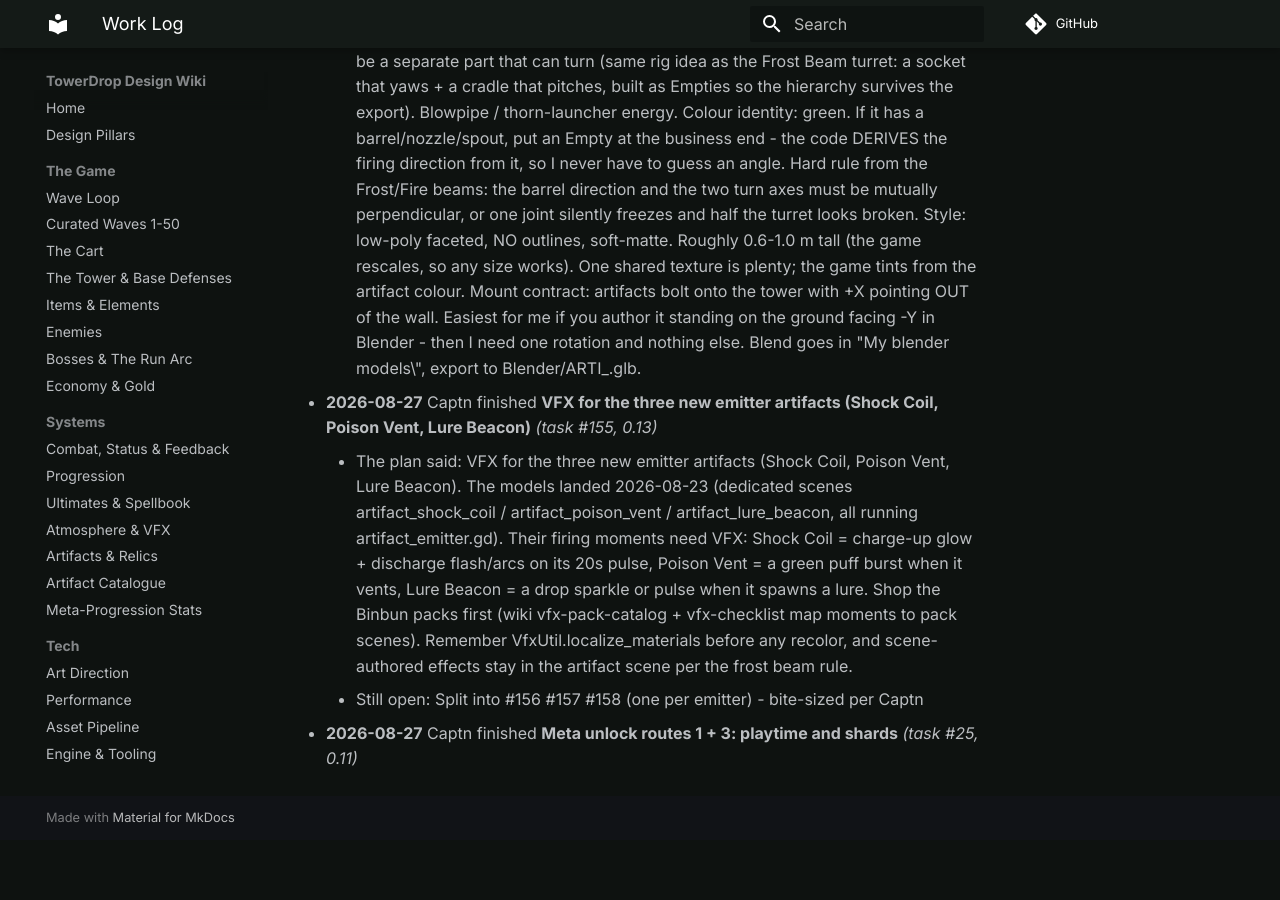
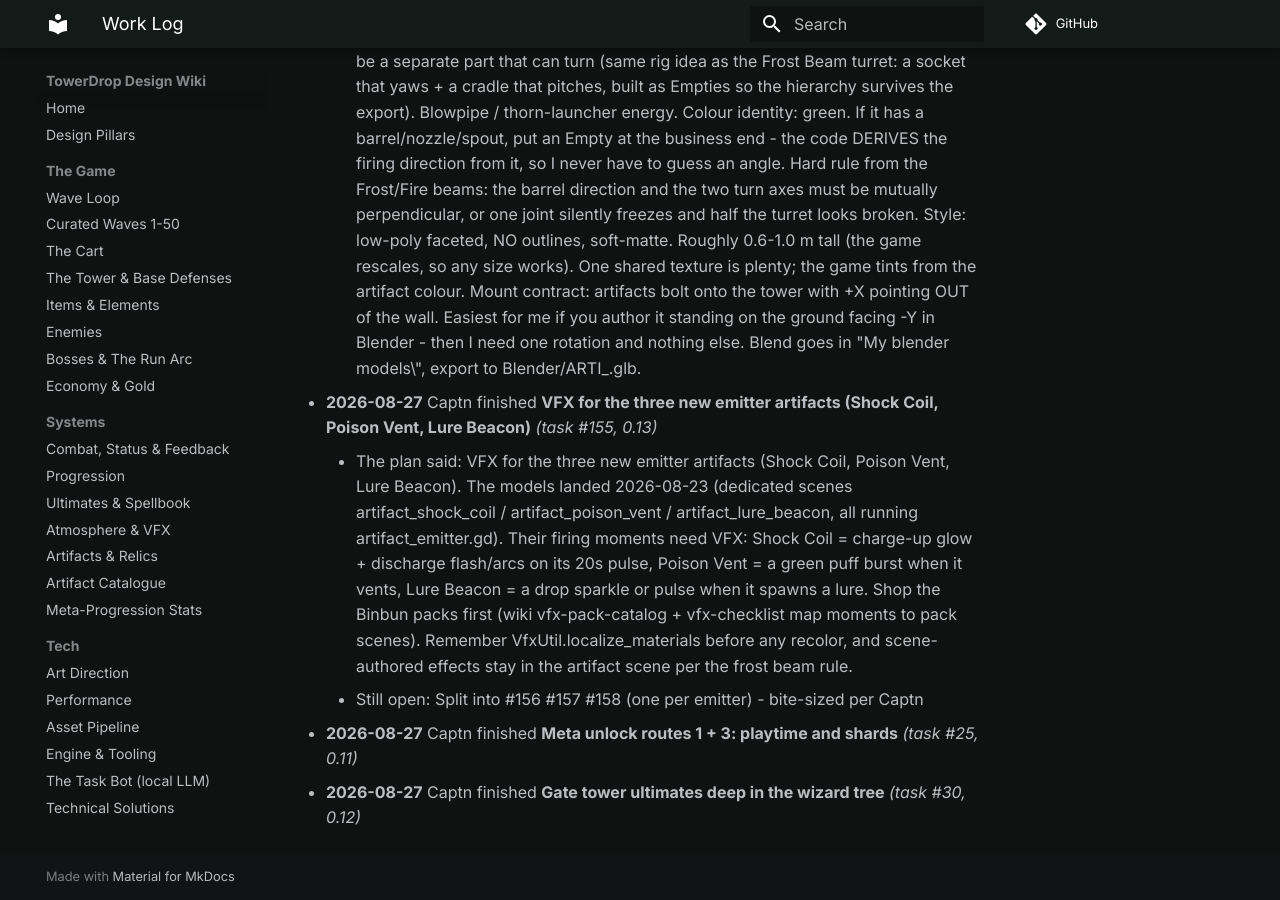
Before and after one commit to cap7n/towerdrop-docs, an MkDocs documentation site: the page built from docs/project/log.md, in a window 1280 px wide and 900 px high, scrolled down 5208 px. Built offline with MkDocs 1.6.1 and Material for MkDocs 9.7.7, drawn with Linux system fonts in a browser that asks for light colours; comment, search, counter and statistics services are not loaded; before the commit the page ends 6048 px from its top, so only the background shows below that.

Commit message:
log: Gate tower ultimates deep in the wizard tree (task #30)

```diff
--- a/docs/project/log.md
+++ b/docs/project/log.md
@@ -54,3 +54,4 @@
     - The plan said: VFX for the three new emitter artifacts (Shock Coil, Poison Vent, Lure Beacon). The models landed 2026-08-23 (dedicated scenes artifact_shock_coil / artifact_poison_vent / artifact_lure_beacon, all running artifact_emitter.gd). Their firing moments need VFX: Shock Coil = charge-up glow + discharge flash/arcs on its 20s pulse, Poison Vent = a green puff burst when it vents, Lure Beacon = a drop sparkle or pulse when it spawns a lure. Shop the Binbun packs first (wiki vfx-pack-catalog + vfx-checklist map moments to pack scenes). Remember VfxUtil.localize_materials before any recolor, and scene-authored effects stay in the artifact scene per the frost beam rule.
     - Still open: Split into #156 #157 #158 (one per emitter) - bite-sized per Captn
 - **2026-08-27** Captn finished **Meta unlock routes 1 + 3: playtime and shards** _(task #25, 0.11)_
+- **2026-08-27** Captn finished **Gate tower ultimates deep in the wizard tree** _(task #30, 0.12)_
```
